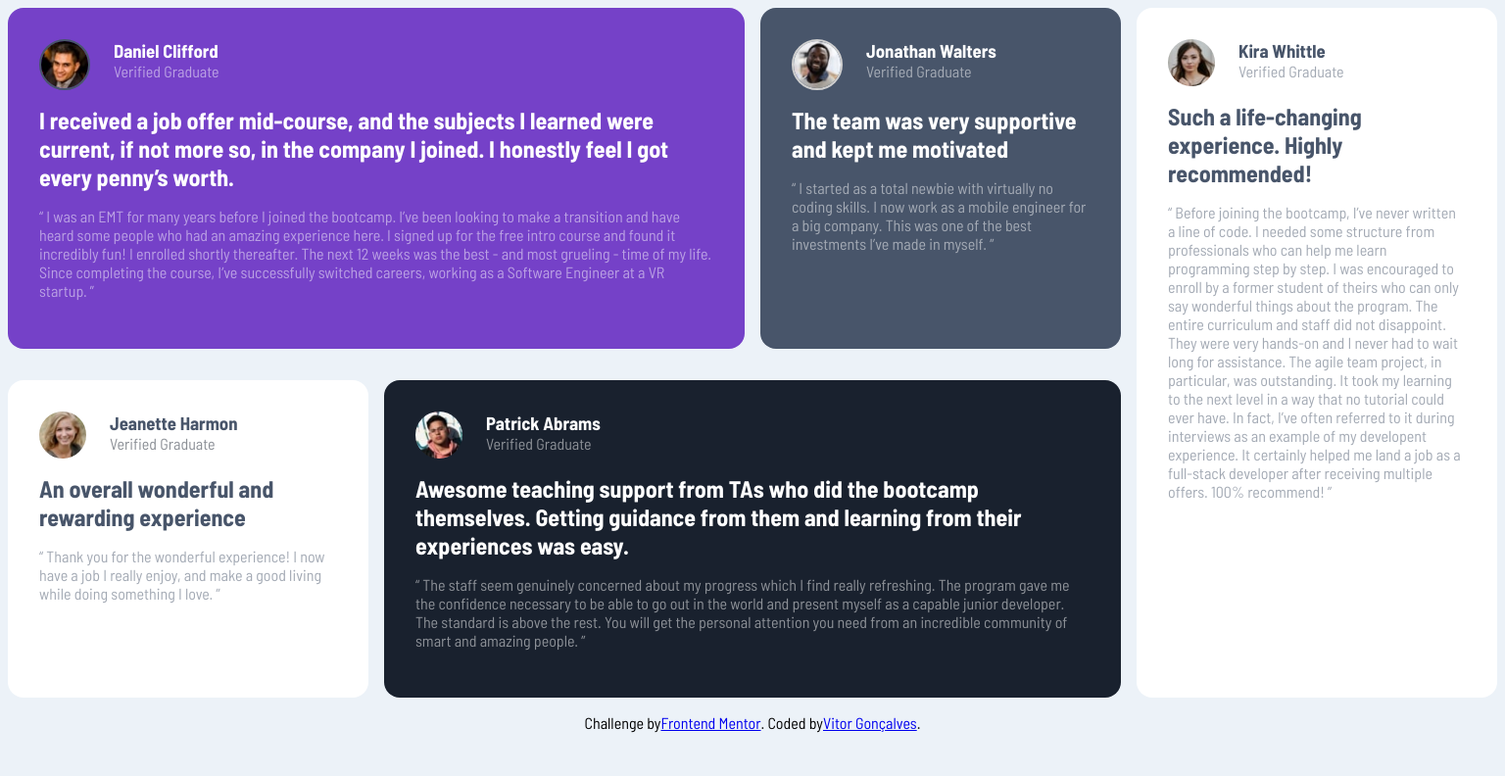
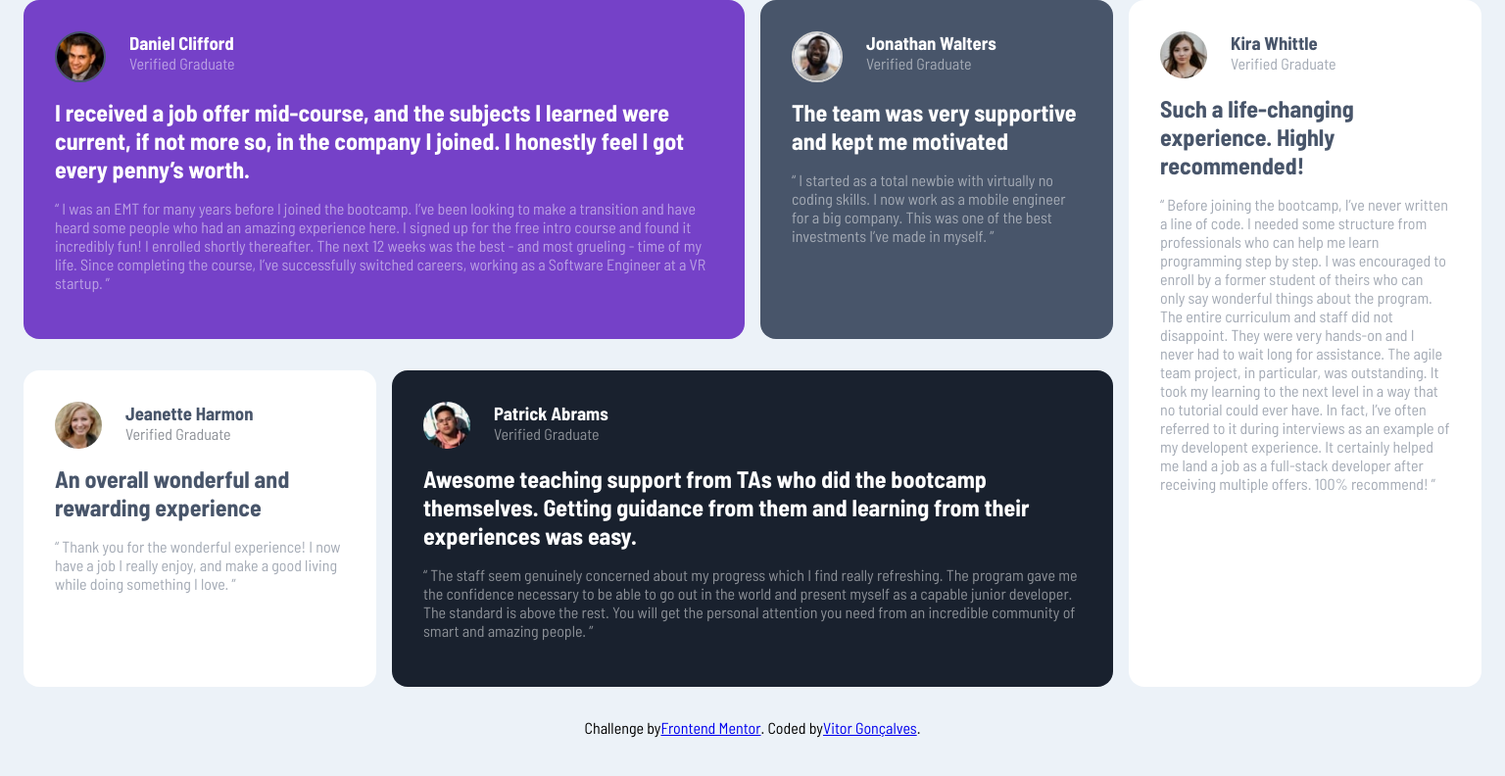
Before and after one commit to vitorGoncalvesOliveira/testimonials-grid-section-main, a plain HTML site: page index.html in a window 1536 px wide. Shown: the whole page at 98% size. Drawn offline with Linux system fonts and the light colour scheme.

Commit message:
styles: center testimonals

```diff
--- a/index.html
+++ b/index.html
@@ -12,7 +12,7 @@
 
   <link rel="icon" type="image/png" sizes="32x32" href="./images/favicon-32x32.png">
 
-  <title>Frontend Mentor | [Challenge Name Here]</title>
+  <title>Frontend Mentor | Testimonials</title>
   <link rel="stylesheet" href="./styles.css">
 </head>
 
--- a/styles.css
+++ b/styles.css
@@ -184,10 +184,17 @@ img {
 
 
 @media (min-width:1440px)  {
+    body {
+        height: 90vh;
+        display: flex;
+        flex-direction: column;
+        align-items: center;
+        justify-content: center;
+    }
     main {
         display: grid;
         gap: 1rem;
-        height: 90vh;
+        padding: 1rem;
         grid-template-columns: repeat(4, 1fr);
         grid-template-rows: 1fr 1 fr ;
         grid-template-areas:
```
